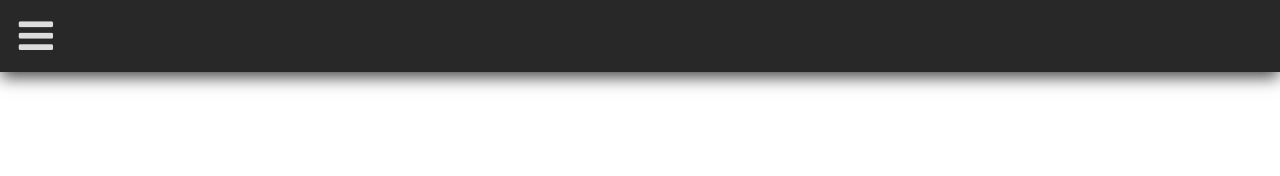
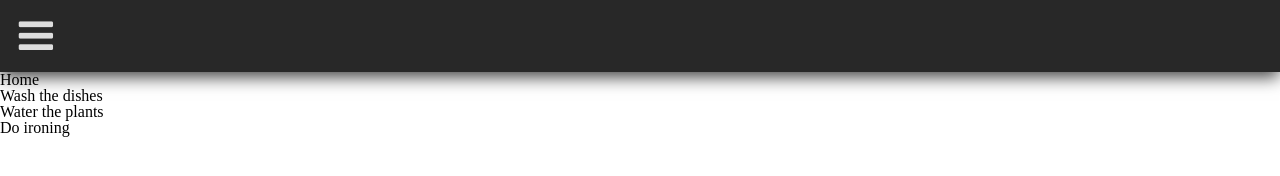
Before and after one commit to Humminggoo/DOM_menu, a website built with webpack: page dist/index.html in a window 1280 px wide. Built offline with nearby package versions, Linux system fonts and the light colour scheme.

Commit message:
Add show/remove content function

```diff
--- /dev/null
+++ b/src/content.css
@@ -0,0 +1,4 @@
+.content-wrapper{
+    position: relative;
+    width: 100%;
+}
--- a/src/index.js
+++ b/src/index.js
@@ -1,10 +1,16 @@
-import  './css-reset.css'
+import  './css-reset.css';
 import './header.css';
-import  './menu.css'
+import  './menu.css';
+import * as data from './task.json';
+const word = data.projects;
+console.log(word); // output 'testing'
 
 let menuBtn = document.getElementById('menu-btn'),
     menu = document.getElementById('menu'),
-    menuItems = document.getElementsByClassName('nav-item');
+    menuItems = document.getElementsByClassName('nav-item'),
+    contentContainer = document.getElementById('content');
+
+showContent(data.projects[0].name);
 
 menuBtn.addEventListener("click", toggleMenu.bind(null, menu, 'menu-active'));
 menu.addEventListener("click", clickItem, false);
@@ -23,6 +29,10 @@ function clickItem(e) {
             }
         );
         e.target.classList.add('nav-item-clicked', 'nav-item-active');
+        if(document.getElementById('content-name').textContent!==e.target.textContent) {
+            removeContent();
+            showContent(e.target.textContent);
+        }
     }
 }
 function highlightItem(e) {
@@ -39,3 +49,26 @@ function blurItem(e) {
         }
     }
 }
+/*Dynamic content*/
+function showContent(name) {
+    let content = data.projects.filter(i => {
+        return i.name === name;
+    })[0];
+    console.log(content);
+    let fragment = document.createDocumentFragment();
+    let nameDiv = document.createElement('div');
+    nameDiv.textContent = content.name;
+    nameDiv.setAttribute('id', 'content-name');
+    fragment.appendChild(nameDiv);
+    for(let i = 0; i < content.tasks.length; i++){
+        let task = document.createElement('div');
+        task.textContent = content.tasks[i];
+        fragment.appendChild(task);
+    }
+    contentContainer.appendChild(fragment);
+}
+function removeContent() {
+        while (contentContainer.hasChildNodes()) {
+            contentContainer.removeChild(contentContainer.firstChild);
+        }
+}
--- a/src/menu.css
+++ b/src/menu.css
@@ -1,5 +1,5 @@
 .menu{
-    position: relative;
+    position: absolute;
     width: 300px;
     height: 100vh;
     background-color: #282828;
```
Also changed, not shown: dist/index.html.
